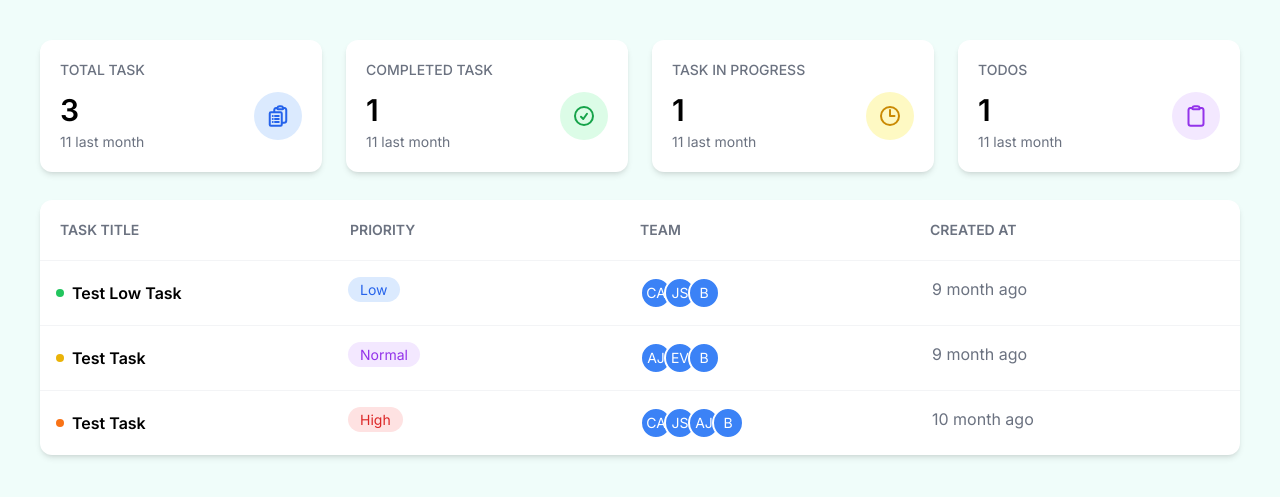
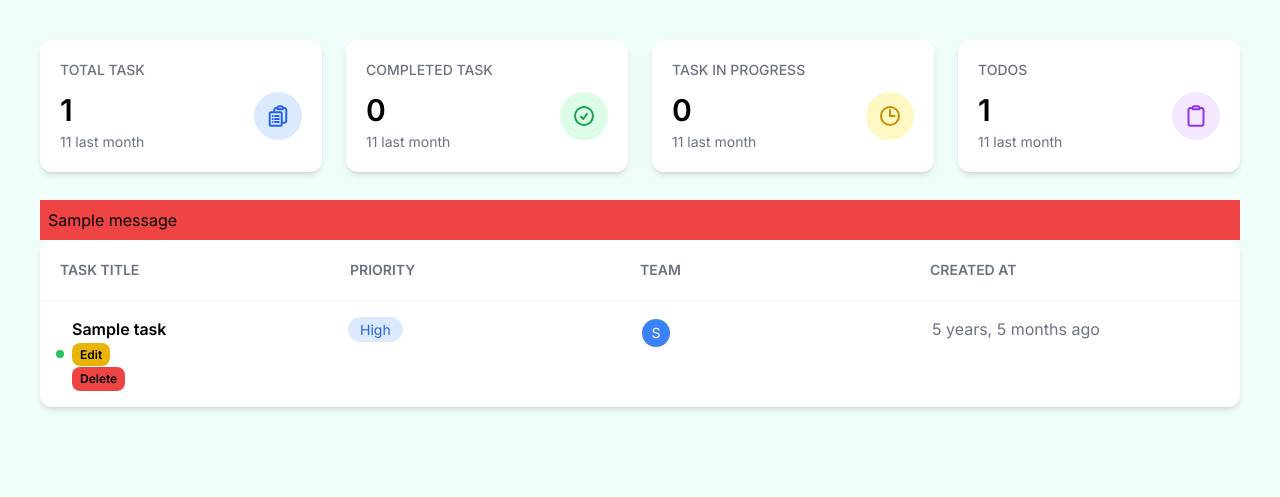
Before and after one commit to riazahmed3919/task-management-django, a Django app: page /tasks/manager-dashboard/ in a window 1280 px wide. Shown: the part 80-577 px from the top of the page. Run offline with Django 5.2, Linux system fonts and the light colour scheme; tables that the repository leaves empty hold one stand-in row (values such as "Sample post"); one stand-in notice (Sample message) is shown.

Commit message:
Complete Changes for Module-08

```diff
--- a/static/css/output.css
+++ b/static/css/output.css
@@ -807,16 +799,16 @@ video {
   border-radius: 9999px;
 }
 
+.rounded-lg {
+  border-radius: 0.5rem;
+}
+
 .rounded-md {
   border-radius: 0.375rem;
 }
 
 .rounded-xl {
   border-radius: 0.75rem;
-}
-
-.rounded-lg {
-  border-radius: 0.5rem;
 }
 
 .border {
@@ -917,11 +853,6 @@ video {
   background-color: rgb(34 197 94 / var(--tw-bg-opacity, 1));
 }
 
-.bg-orange-500 {
-  --tw-bg-opacity: 1;
-  background-color: rgb(249 115 22 / var(--tw-bg-opacity, 1));
-}
-
 .bg-purple-100 {
   --tw-bg-opacity: 1;
   background-color: rgb(243 232 255 / var(--tw-bg-opacity, 1));
--- a/task_management/settings.py
+++ b/task_management/settings.py
@@ -25,7 +25,8 @@ SECRET_KEY = 'django-insecure-c3%)c^^42csgk_tq4inn3z%nr)w7cuohp+e#ptlf^4c1g23a6_
 # SECURITY WARNING: don't run with debug turned on in production!
 DEBUG = True
 
-ALLOWED_HOSTS = []
+ALLOWED_HOSTS = ['*']
+CSRF_TRUSTED_ORIGINS = ['https://*.onrender.com', 'http://127.0.0.1:8000']
 
 
 # Application definition
--- a/tasks/models.py
+++ b/tasks/models.py
@@ -49,7 +49,7 @@ class TaskDetails(models.Model):
         on_delete=models.CASCADE,
         related_name= 'details',
     )
-    assigned_to = models.CharField(max_length=100)
+    # assigned_to = models.CharField(max_length=100)
     priority = models.CharField(max_length=1, choices=PRIORITY_OPTIONS, default=LOW)
     notes = models.TextField(blank=True, null=True)
 
--- a/tasks/templates/dashboard/dashboard.html
+++ b/tasks/templates/dashboard/dashboard.html
@@ -44,11 +44,12 @@
             {% comment %} grid (status) {% endcomment %}
             <div class="grid md:grid-cols-2 lg:grid-cols-4 gap-6 mb-7">
                 {% comment %} Total Task {% endcomment %}
+                <a href="{% url 'manager-dashboard' %}?type=all">
                     <div class="bg-white rounded-xl p-5 shadow-md">
                         <h3 class="text-sm font-medium text-gray-500 mb-3">TOTAL TASK</h3>
                         <div class="flex justify-between items-start">
                             <div>
-                            <p class="text-3xl font-semibold mb-1">3</p>
+                                <p class="text-3xl font-semibold mb-1"> {{counts.total}} </p>
                                 <p class="text-sm text-gray-500">11 last month</p>
                             </div>
                             <div class="bg-blue-100 p-3 rounded-full">
@@ -61,13 +62,15 @@
                             </div>
                         </div>
                     </div>
+                </a>
 
                 {% comment %} Completed Task {% endcomment %}
+                <a href="{% url 'manager-dashboard' %}?type=completed">
                     <div class="bg-white rounded-xl p-5 shadow-md">
                         <h3 class="text-sm font-medium text-gray-500 mb-3">COMPLETED TASK</h3>
                         <div class="flex justify-between items-start">
                             <div>
-                            <p class="text-3xl font-semibold mb-1">1</p>
+                                <p class="text-3xl font-semibold mb-1"> {{counts.completed}} </p>
                                 <p class="text-sm text-gray-500">11 last month</p>
                             </div>
                             <div class="bg-green-100 p-3 rounded-full">
@@ -80,13 +83,15 @@
                             </div>
                         </div>
                     </div>
+                </a>
 
                 {% comment %} Task in Progress {% endcomment %}
+                <a href="{% url "manager-dashboard" %}?type=in-progress">
                     <div class="bg-white rounded-xl p-5 shadow-md">
                         <h3 class="text-sm font-medium text-gray-500 mb-3">TASK IN PROGRESS</h3>
                         <div class="flex justify-between items-start">
                             <div>
-                            <p class="text-3xl font-semibold mb-1">1</p>
+                                <p class="text-3xl font-semibold mb-1"> {{counts.in_progress}} </p>
                                 <p class="text-sm text-gray-500">11 last month</p>
                             </div>
                             <div class="bg-yellow-100 p-3 rounded-full">
@@ -99,13 +104,15 @@
                             </div>
                         </div>
                     </div>
+                </a>
 
                 {% comment %} ToDos {% endcomment %}
+                <a href="{% url "manager-dashboard" %}?type=pending">
                     <div class="bg-white rounded-xl p-5 shadow-md">
                         <h3 class="text-sm font-medium text-gray-500 mb-3">TODOS</h3>
                         <div class="flex justify-between items-start">
                             <div>
-                            <p class="text-3xl font-semibold mb-1">1</p>
+                                <p class="text-3xl font-semibold mb-1"> {{counts.pending}} </p>
                                 <p class="text-sm text-gray-500">11 last month</p>
                             </div>
                             <div class="bg-purple-100 p-3 rounded-full">
@@ -117,6 +124,15 @@
                             </div>
                         </div>
                     </div>
+                </a>
+            </div>
+
+            <div>
+                {% if messages %}
+                    {% for message in messages %}
+                        <div class="p-2 {% if message.tags == 'success' %} bg-red-500 {% endif %}"> {{message}} </div>
+                    {% endfor %}
+                {% endif %}
             </div>
 
             {% block tasks %}
--- a/tasks/templates/dashboard/manager_dashboard.html
+++ b/tasks/templates/dashboard/manager_dashboard.html
@@ -13,92 +13,39 @@
 
                 {% comment %} task items {% endcomment %}
                 <div class="divide-y divide-gray-100">
-                    {% comment %} tast-1 {% endcomment %}
-                    <div class="grid grid-cols-4 p-4">
+                    {% comment %} all task details {% endcomment %}
+                    {% for task in tasks %}
+                        <div class="grid grid-cols-4 p-4">
                         <div class="flex items-center gap-2">
                             <div class="h-2 w-2 bg-green-500 rounded-full"></div>
-                            <div><span class="font-semibold">Test Low Task</span></div>
+                            <div>
+                                <span class="font-semibold"> {{task.title}} </span><br>
+                                <a href="{% url 'update-task' task.id %}" class="py-1 px-2 bg-yellow-500 rounded-lg text-xs font-semibold">Edit</a>
+                                <form action="{% url 'delete-task' task.id %}" method="POST">
+                                    {% csrf_token %}
+                                    <button type="submit" class="py-1 px-2 bg-red-500 rounded-lg text-xs font-semibold">Delete</button>
+                                </form>
+                            </div>
                         </div>
 
                         <div>
-                            <span class="px-3 py-1 bg-blue-100 text-blue-600 rounded-full text-sm">Low</span>
+                            <span class="px-3 py-1 bg-blue-100 text-blue-600 rounded-full text-sm"> {{task.details.get_priority_display}} </span>
                         </div>
 
                         <div class="flex -space-x-2">
-                            <div
-                                class="h-8 w-8 rounded-full bg-blue-500 text-white flex items-center justify-center text-sm border-2 border-white">
-                                CA</div>
-                            <div
-                                class="h-8 w-8 rounded-full bg-blue-500 text-white flex items-center justify-center text-sm border-2 border-white">
-                                JS</div>
-                            <div
-                                class="h-8 w-8 rounded-full bg-blue-500 text-white flex items-center justify-center text-sm border-2 border-white">
-                                B</div>
+                            {% for emp in task.assigned_to.all %}
+                                <div class="h-8 w-8 rounded-full bg-blue-500 text-white flex items-center justify-center text-sm border-2 border-white">
+                                {{emp.name | slice:':1'}}
+                                </div>
+                            {% endfor %}
                         </div>
 
                         <div>
-                            <span class="text-gray-500">9 month ago</span>
+                            <span class="text-gray-500"> {{task.created_at | timesince}} ago</span>
                         </div>
                     </div>
+                    {% endfor %}
 
-                    {% comment %} task-2 {% endcomment %}
-                    <div class="grid grid-cols-4 p-4">
-                        <div class="flex items-center gap-2">
-                            <div class="h-2 w-2 bg-yellow-500 rounded-full"></div>
-                            <div><span class="font-semibold">Test Task</span></div>
-                        </div>
-
-                        <div>
-                            <span class="px-3 py-1 bg-purple-100 text-purple-600 rounded-full text-sm">Normal</span>
-                        </div>
-
-                        <div class="flex -space-x-2">
-                            <div
-                                class="h-8 w-8 rounded-full bg-blue-500 text-white flex items-center justify-center text-sm border-2 border-white">
-                                AJ</div>
-                            <div
-                                class="h-8 w-8 rounded-full bg-blue-500 text-white flex items-center justify-center text-sm border-2 border-white">
-                                EV</div>
-                            <div
-                                class="h-8 w-8 rounded-full bg-blue-500 text-white flex items-center justify-center text-sm border-2 border-white">
-                                B</div>
-                        </div>
-
-                        <div>
-                            <span class="text-gray-500">9 month ago</span>
-                        </div>
-                    </div>
-
-                    {% comment %} tast-3 {% endcomment %}
-                    <div class="grid grid-cols-4 p-4">
-                        <div class="flex items-center gap-2">
-                            <div class="h-2 w-2 bg-orange-500 rounded-full"></div>
-                            <div><span class="font-semibold">Test Task</span></div>
-                        </div>
-
-                        <div>
-                            <span class="px-3 py-1 bg-red-100 text-red-600 rounded-full text-sm">High</span>
-                        </div>
-
-                        <div class="flex -space-x-2">
-                            <div
-                                class="h-8 w-8 rounded-full bg-blue-500 text-white flex items-center justify-center text-sm border-2 border-white">
-                                CA</div>
-                            <div
-                                class="h-8 w-8 rounded-full bg-blue-500 text-white flex items-center justify-center text-sm border-2 border-white">
-                                JS</div>
-                            <div
-                                class="h-8 w-8 rounded-full bg-blue-500 text-white flex items-center justify-center text-sm border-2 border-white">
-                                AJ</div>
-                            <div
-                                class="h-8 w-8 rounded-full bg-blue-500 text-white flex items-center justify-center text-sm border-2 border-white">
-                                B</div>
-                        </div>
-
-                        <div>
-                            <span class="text-gray-500">10 month ago</span>
-                        </div>
-                    </div>
                 </div>
             </div>
 {% endblock tasks %}
--- a/tasks/urls.py
+++ b/tasks/urls.py
@@ -1,10 +1,12 @@
 from django.urls import path
-from .views import manager_dashboard, user_dashboard, test, create_task, view_task
+from .views import manager_dashboard, user_dashboard, test, create_task, view_task, update_task, delete_task
 
 urlpatterns = [
-    path('manager-dashboard/', manager_dashboard),
+    path('manager-dashboard/', manager_dashboard, name='manager-dashboard'),
     path('user-dashboard/', user_dashboard),
     path('test/', test),
-    path('create-task/', create_task),
+    path('create-task/', create_task, name='create-task'),
     path('view-task/', view_task),
+    path('update-task/<int:id>/', update_task, name='update-task'),
+    path('delete-task/<int:id>/', delete_task, name='delete-task'),
 ]
--- a/tasks/views.py
+++ b/tasks/views.py
@@ -1,6 +1,7 @@
-from django.shortcuts import render
+from django.shortcuts import render, redirect
+from django.contrib import messages
 from django.http import HttpResponse
-from tasks.forms import TaskForm, TaskModelForm
+from tasks.forms import TaskForm, TaskModelForm, TaskDetailsModelForm
 from tasks.models import Employee, Task, TaskDetails, Project
 from datetime import date
 from django.db.models import *
@@ -8,7 +9,38 @@ from django.db.models import *
 # Create your views here.
 
 def manager_dashboard(request):
-    return render(request, "dashboard/manager_dashboard.html")
+    # total_task = tasks.count()
+    # completed_task = Task.objects.filter(status='COMPLETED').count()
+    # in_progress_task = Task.objects.filter(status='IN_PROGRESS').count()
+    # pending_task = Task.objects.filter(status='PENDING').count()
+
+    type = request.GET.get('type', 'all')
+
+    # getting task count
+    counts = Task.objects.aggregate(
+        total=Count('id'),
+        completed=Count('id', filter=Q(status='COMPLETED')),
+        in_progress=Count('id', filter=Q(status='IN_PROGRESS')),
+        pending=Count('id', filter=Q(status='PENDING'))
+    )
+
+    # retrieving task data
+    base_query = Task.objects.select_related('details').prefetch_related('assigned_to')
+
+    if type == 'all':
+        tasks = base_query.all()
+    elif type == 'completed':
+        tasks = base_query.filter(status='COMPLETED')
+    elif type == 'in-progress':
+        tasks = base_query.filter(status='IN_PROGRESS')
+    elif type == 'pending':
+        tasks = base_query.filter(status='PENDING')
+
+    context = {
+        'tasks': tasks,
+        'counts': counts
+    }
+    return render(request, "dashboard/manager_dashboard.html", context)
 
 def user_dashboard(request):
     return render(request, "dashboard/user_dashboard.html")
@@ -27,17 +59,59 @@ def test(request):
 
 def create_task(request):
     # employees = Employee.objects.all()
-    form = TaskModelForm()    #for GET
+    task_form = TaskModelForm()    #for GET
+    task_details_form = TaskDetailsModelForm()    #for GET
 
-    if request.method == 'POST':            #for POST
-        form = TaskModelForm(request.POST)
-        if form.is_valid():
-            """ For TaskModelForm """
-            form.save()
-            return render(request, 'task_form.html', {'form': form, 'message': "Task Added Successfully."})
+    if request.method == 'POST':
+        task_form = TaskModelForm(request.POST)
+        task_details_form = TaskDetailsModelForm(request.POST)
 
-    context = {'form': form}
+        if task_form.is_valid() and task_details_form.is_valid():
+            """ For ModelForm Data """
+            task = task_form.save()
+            task_details = task_details_form.save(commit=False)
+            task_details.task = task
+            task_details.save()
+
+            messages.success(request, 'Task Created Successfully.')
+            return redirect('create-task')
+
+    context = {'task_form': task_form, 'task_details_form': task_details_form}
     return render(request, "task_form.html", context)
+
+def update_task(request, id):
+    task = Task.objects.get(id=id)
+    task_form = TaskModelForm(instance=task)
+
+    if task.details:
+        task_details_form = TaskDetailsModelForm(instance=task.details)
+
+    if request.method == 'POST':
+        task_form = TaskModelForm(request.POST, instance=task)
+        task_details_form = TaskDetailsModelForm(request.POST, instance=task.details)
+
+        if task_form.is_valid() and task_details_form.is_valid():
+            """ For ModelForm Data """
+            task = task_form.save()
+            task_details = task_details_form.save(commit=False)
+            task_details.task = task
+            task_details.save()
+
+            messages.success(request, 'Task Updated Successfully.')
+            return redirect('update-task', id)
+
+    context = {'task_form': task_form, 'task_details_form': task_details_form}
+    return render(request, "task_form.html", context)
+
+def delete_task(request, id):
+    if request.method == 'POST':
+        task = Task.objects.get(id=id)
+        task.delete()
+        messages.success(request, 'Task Deleted Successfully.')
+        return redirect('manager-dashboard')
+    else:
+        messages.error(request, 'Something went wrong!')
+        return redirect('manager-dashboard')
 
 def view_task(request):
     task_count = Task.objects.aggregate(num_task=Count('id'))
```
Also changed, not shown: other parts of static/css/output.css (+37 -105 lines), tasks/forms.py (+10 -1 lines), tasks/templates/task_form.html (+6 -3 lines), tasks/migrations/0002_remove_taskdetails_assigned_to.py (added). Lines whose indentation alone changed are shown as unchanged.
